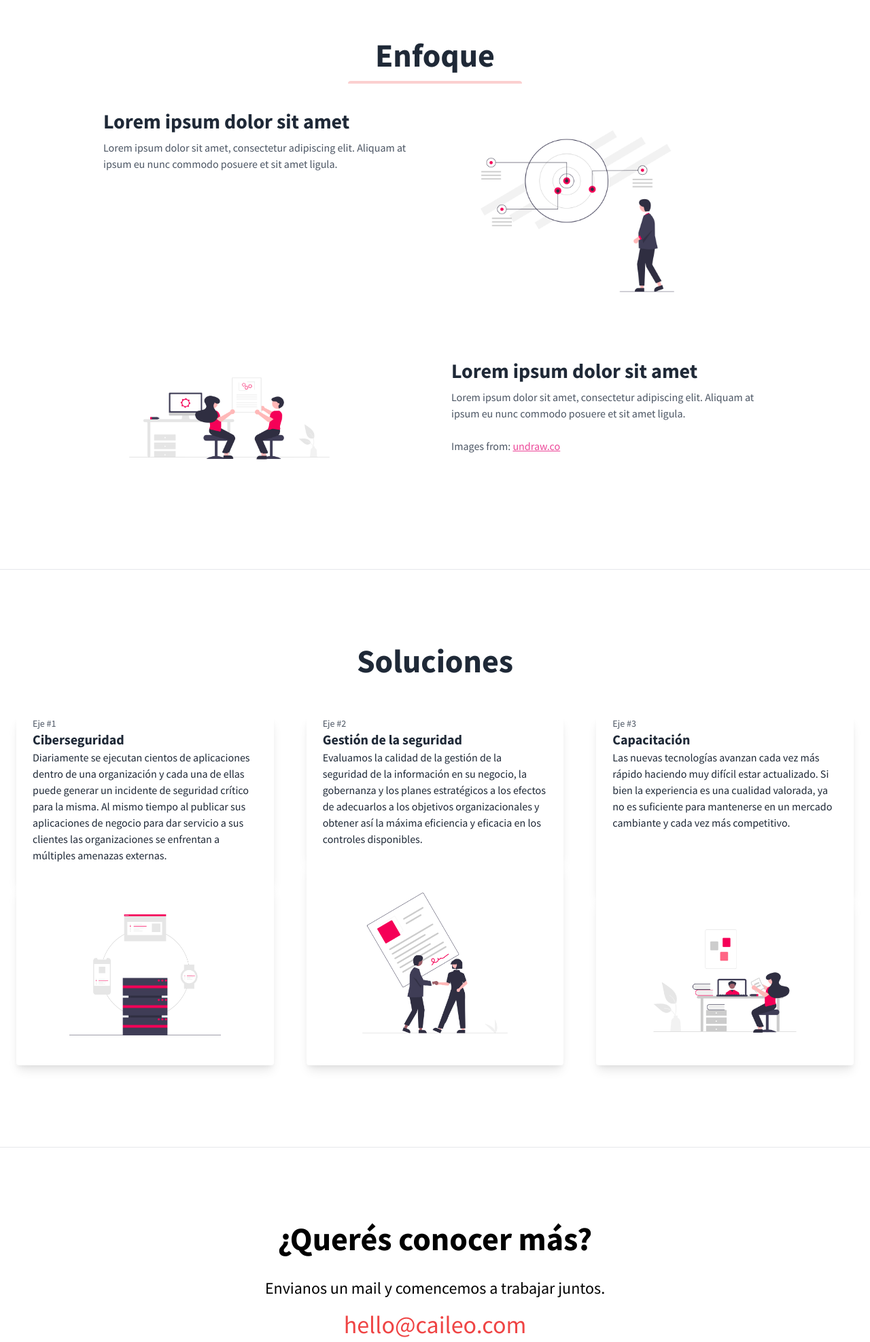
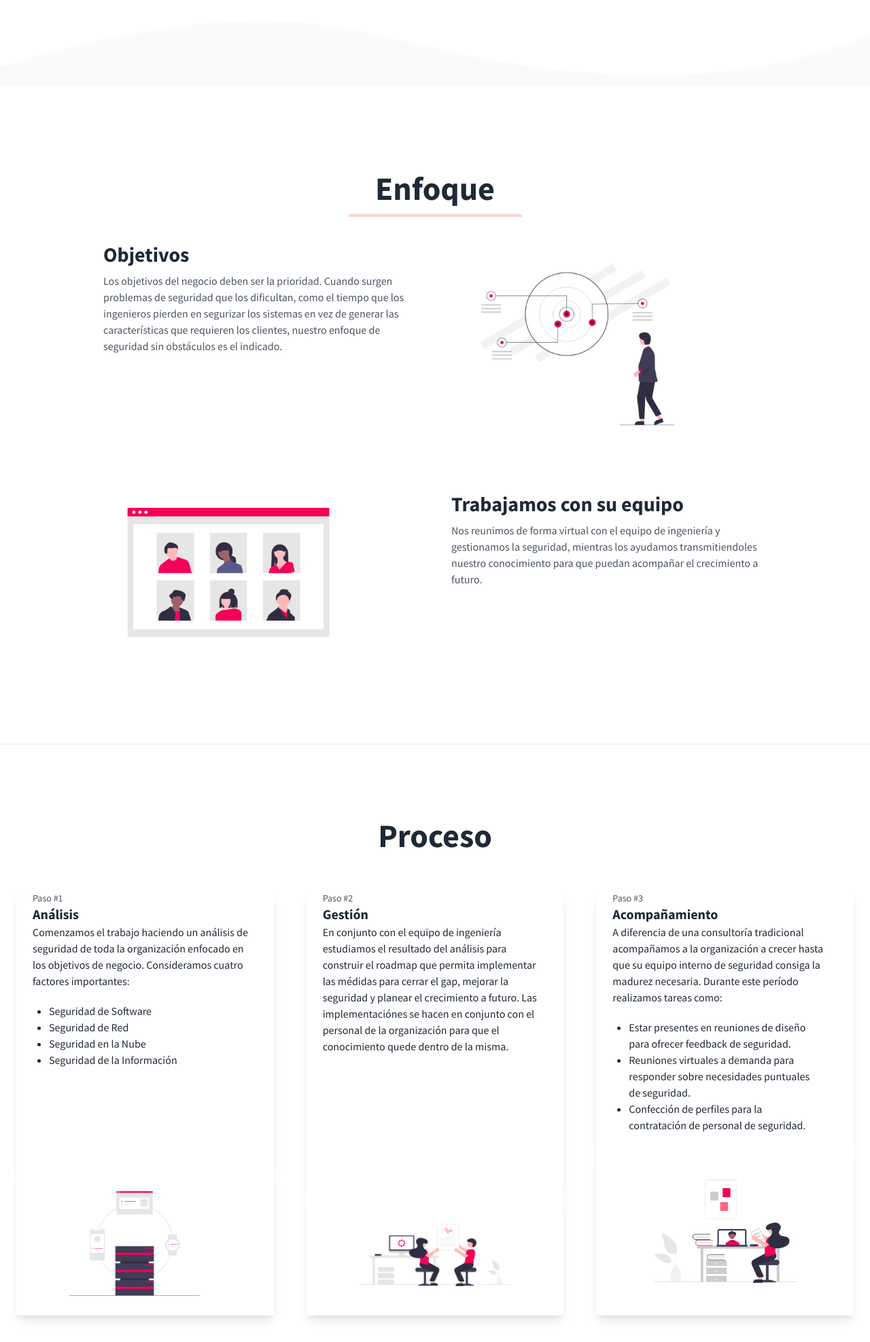
Before and after one commit to Nandolorian/nandolorian.github.io, a plain HTML site: page index.html in a window 1280 px wide. Shown: the part 767-2741 px from the top of the page at 68% size. Drawn offline with nearby package versions, Linux system fonts and the light colour scheme.

Commit message:
Borrador 1.0

```diff
--- a/index.html
+++ b/index.html
@@ -41,7 +41,7 @@
               <a class="inline-block text-xl text-black no-underline hover:text-red-600 hover:text-underline py-2 px-4" href="#two">Enfoque</a>
             </li>
             <li class="mr-3">
-              <a class="inline-block text-xl text-black no-underline hover:text-red-600 hover:text-underline py-2 px-4" href="#three">Soluciones</a>
+              <a class="inline-block text-xl text-black no-underline hover:text-red-600 hover:text-underline py-2 px-4" href="#three">Proceso</a>
             </li>
           </ul>
           <button
@@ -50,7 +50,7 @@
           </button>
         </div>
       </div>
-      <hr class="border-b border-red-900 opacity-25 my-0 py-0" />
+      <hr class="border-b border-red-500 opacity-25 my-0 py-0" />
     </nav>
     <!--Hero-->
     <div class="pt-24">
@@ -75,40 +75,41 @@
           </g>
         </g>
       </svg>
-      <div class="container px-3 mx-auto flex flex-wrap flex-col md:flex-row items-center">
+      <div class="container pb-64 mx-auto flex flex-wrap flex-col md:flex-row items-center">
         <!--Left Col-->
-        <div class="flex flex-col w-full md:w-2/5 justify-center items-start text-center md:text-left">
-          <p class="uppercase tracking-loose w-full text-black">What business are you?</p>
+        <div class="flex flex-col w-full md:w-2/5 justify-center items-start text-center md:text-left pt-16">
           <h1 class="my-4 text-5xl font-bold leading-tight text-black">
-            Main Hero Message to sell yourself!
+            Seguridad sin obstáculos
           </h1>
           <p class="leading-normal text-2xl mb-8 text-black">
-            Sub-hero message, not too long and not too short. Make it just right!!!
+            No somos una consultora de seguridad convencional
           </p>
         </div>
         <!--Right Col-->
         <div class="px-4 w-full md:w-3/5 py-6 text-center">
-          <img class="w-full md:w-4/5 z-50" src="1.png" />
+          <img class="w-full md:w-4/5 z-50" src="caileo.png" />
         </div>
       </div>
     </div>
-    <div class="relative -mt-12 lg:-mt-24">
-      <svg viewBox="0 0 1428 174" version="1.1" xmlns="http://www.w3.org/2000/svg" xmlns:xlink="http://www.w3.org/1999/xlink">
-        <g stroke="none" stroke-width="1" fill="none" fill-rule="evenodd">
-          <g transform="translate(-2.000000, 44.000000)" fill="#FFFFFF" fill-rule="nonzero">
-            <path d="M0,0 C90.7283404,0.927527913 147.912752,27.187927 291.910178,59.9119003 C387.908462,81.7278826 543.605069,89.334785 759,82.7326078 C469.336065,156.254352 216.336065,153.6679 0,74.9732496" opacity="0.100000001"></path>
-            <path
-              d="M100,104.708498 C277.413333,72.2345949 426.147877,52.5246657 546.203633,45.5787101 C666.259389,38.6327546 810.524845,41.7979068 979,55.0741668 C931.069965,56.122511 810.303266,74.8455141 616.699903,111.243176 C423.096539,147.640838 250.863238,145.462612 100,104.708498 Z"
-              opacity="0.100000001"
-            ></path>
-            <path d="M1046,51.6521276 C1130.83045,29.328812 1279.08318,17.607883 1439,40.1656806 L1439,120 C1271.17211,77.9435312 1140.17211,55.1609071 1046,51.6521276 Z" id="Path-4" opacity="0.200000003"></path>
+    <div class="pt-16 -mt-12 lg:-mt-24">
+      <svg class="wave-bottom" viewBox="0 0 1439 147" version="1.1" xmlns="http://www.w3.org/2000/svg" xmlns:xlink="http://www.w3.org/1999/xlink">
+        <g>
+        <g transform="matrix(1,0,0,-1,0,124)" id="g153" fill-rule="evenodd" fill="none">
+        <g id="g151" fill-rule="nonzero">
+        <g id="g139" fill="#f8fafc" class="wave">
+          <path id="path137" d="m1439,70c-56.445,-19.7 -97.445,-32.7 -123,-39c-57.5,-14.176 -110.293,-19.474 -148,-23c-39.289,-3.674 -124.574,-3.525 -189,0c-25.75,1.409 -57.75,4.742 -96,10c-38.878,5.787 -65.545,10.121 -80,13c-27.167,5.41 -75.864,16.77 -91,20c-52.977,11.309 -91.456,22.729 -129,29c-66.475,11.104 -99.475,12.438 -155,14c-49.51,-1.516 -86.177,-3.516 -110,-6c-40.429,-4.217 -87.263,-13.264 -114,-18c-50.371,-8.924 -118.704,-26.257 -205,-52l0,-32l1440,0l0,84z"/>
         </g>
-          <g transform="translate(-4.000000, 76.000000)" fill="#FFFFFF" fill-rule="nonzero">
-            <path
-              d="M0.457,34.035 C57.086,53.198 98.208,65.809 123.822,71.865 C181.454,85.495 234.295,90.29 272.033,93.459 C311.355,96.759 396.635,95.801 461.025,91.663 C486.76,90.01 518.727,86.372 556.926,80.752 C595.747,74.596 622.372,70.008 636.799,66.991 C663.913,61.324 712.501,49.503 727.605,46.128 C780.47,34.317 818.839,22.532 856.324,15.904 C922.689,4.169 955.676,2.522 1011.185,0.432 C1060.705,1.477 1097.39,3.129 1121.236,5.387 C1161.703,9.219 1208.621,17.821 1235.4,22.304 C1285.855,30.748 1354.351,47.432 1440.886,72.354 L1441.191,104.352 L1.121,104.031 L0.457,34.035 Z"
-            ></path>
+        <g id="g149" fill="#ffffff">
+          <g transform="rotate(180 719.5 69.5)" id="g147">
+          <path id="path141" opacity="0.1" d="m0,1c90.72834,0.92753 147.91275,27.18793 291.91018,59.9119c95.99828,21.81598 251.69489,29.42288 467.08982,22.82071c-289.66393,73.52174 -542.66394,70.93529 -759,-7.75936"/>
+          <path id="path143" opacity="0.1" d="m100,105.7085c177.41333,-32.47391 326.14788,-52.18383 446.20363,-59.12979c120.05576,-6.94595 264.32122,-3.7808 432.79637,9.49546c-47.93003,1.04834 -168.69673,19.77134 -362.3001,56.16901c-193.60336,36.39766 -365.83666,34.21943 -516.6999,-6.53468z"/>
+          <path id="path145" opacity="0.2" d="m1046,52.65213c84.8305,-22.32332 233.0832,-34.04425 393,-11.48645l0,79.83432c-167.8279,-42.05647 -298.8279,-64.83909 -393,-68.34787z"/>
         </g>
         </g>
+        </g>
+        </g>
+        </g>
+        </svg>
       </svg>
     </div>
     <section id="two" class="bg-white border-b py-20">
@@ -122,11 +123,10 @@
         <div class="flex flex-wrap">
           <div class="w-5/6 sm:w-1/2 p-6">
             <h3 class="text-3xl text-gray-800 font-bold leading-none mb-3">
-              Lorem ipsum dolor sit amet
+              Objetivos
             </h3>
             <p class="text-gray-600 mb-8">
-              Lorem ipsum dolor sit amet, consectetur adipiscing elit. Aliquam at ipsum eu nunc commodo posuere et sit amet ligula.
-              <br />
+              Los objetivos del negocio deben ser la prioridad. Cuando surgen problemas de seguridad que los dificultan, como el tiempo que los ingenieros pierden en segurizar los sistemas en vez de generar las características que requieren los clientes, nuestro enfoque de seguridad sin obstáculos es el indicado.
               <br />
             </p>
           </div>
@@ -135,21 +135,17 @@
           </div>
         </div>
         <div class="flex flex-wrap flex-col-reverse sm:flex-row">
-          <div class="w-full sm:w-1/2 p-6 mt-6">
-			<img class="w-1/4 md:w-4/5 z-50" src="process.png" />
+          <div class="w-full sm:w-1/2 p-4 mt-6">
+			<img class="w-1/4 md:w-4/5 z-50" src="team.png" />
           </div>
           <div class="w-full sm:w-1/2 p-6 mt-6">
             <div class="align-middle">
               <h3 class="text-3xl text-gray-800 font-bold leading-none mb-3">
-                Lorem ipsum dolor sit amet
+                Trabajamos con su equipo
               </h3>
               <p class="text-gray-600 mb-8">
-                Lorem ipsum dolor sit amet, consectetur adipiscing elit. Aliquam at ipsum eu nunc commodo posuere et sit amet ligula.
+                Nos reunimos de forma virtual con el equipo de ingeniería y gestionamos la seguridad, mientras los ayudamos transmitiendoles nuestro conocimiento para que puedan acompañar el crecimiento a futuro.
                 <br />
-                <br />
-                Images from:
-
-                <a class="text-pink-500 underline" href="https://undraw.co/">undraw.co</a>
               </p>
             </div>
           </div>
@@ -159,7 +155,7 @@
     <section id="three" class="bg-white border-b pt-20 pb-12">
       <div class="container mx-auto flex flex-wrap pt-4 pb-12">
         <h1 class="w-full my-2 text-5xl font-bold leading-tight text-center text-gray-800">
-          Soluciones
+          Proceso
         </h1>
         <div class="w-full mb-4">
           <div class="h-1 mx-auto w-64 opacity-25 my-0 py-0 rounded-t"></div>
@@ -168,18 +164,26 @@
         <div class="w-full md:w-1/3 p-6 flex flex-col flex-grow flex-shrink">
           <div class="flex-1 bg-white rounded-t rounded-b-none overflow-hidden shadow-lg">
               <p class="w-full text-gray-600 text-xs md:text-sm px-6">
-                Eje #1
+                Paso #1
               </p>
               <div class="w-full font-bold text-xl text-gray-800 px-6">
-                Ciberseguridad
+                Análisis
               </div>
               <p class="text-gray-800 text-base px-6 mb-5">
-                Diariamente se ejecutan cientos de aplicaciones dentro de una organización y cada una de ellas puede generar un incidente de seguridad crítico para la misma. Al mismo tiempo al publicar sus aplicaciones de negocio para dar servicio a sus clientes las organizaciones se enfrentan a múltiples amenazas externas.
+                Comenzamos el trabajo haciendo un análisis de seguridad de toda la organización enfocado en los objetivos de negocio. Consideramos cuatro factores importantes:
               </p>
+              <div class="text-gray-800 text-base px-6 mb-5">
+                <ul class="list-disc text-gray-800 text-base px-6 mb-5">
+                  <li>Seguridad de Software</li>
+                  <li>Seguridad de Red</li>
+                  <li>Seguridad en la Nube</li>
+                  <li>Seguridad de la Información</li>
+                </ul>
               </div>
-          <div class="flex-none mt-auto bg-white rounded-b rounded-t-none overflow-hidden shadow-lg p-6">
-            <p class="w-full md:text-sm px-6">
-                <img class="content-center" src="server.png" />
+          </div>
+          <div class="flex-none mt-auto bg-white rounded-b rounded-t-none overflow-hidden shadow-lg p-3">
+            <p class="w-4/5 md:text-sm pl-10">
+                <img src="server.png" />
             </p>
           </div>
         </div>
@@ -188,18 +192,19 @@
         <div class="w-full md:w-1/3 p-6 flex flex-col flex-grow flex-shrink">
           <div class="flex-1 bg-white rounded-t rounded-b-none overflow-hidden shadow-lg">
               <p class="w-full text-gray-600 text-xs md:text-sm px-6">
-                Eje #2
+                Paso #2
               </p>
               <div class="w-full font-bold text-xl text-gray-800 px-6">
-                Gestión de la seguridad
+                Gestión
               </div>
               <p class="text-gray-800 text-base px-6 mb-5">
-                Evaluamos la calidad de la gestión de la seguridad de la información en su negocio, la gobernanza y los planes estratégicos a los efectos de adecuarlos a los objetivos organizacionales y obtener así la máxima eficiencia y eficacia en los controles disponibles.
+                En conjunto con el equipo de ingeniería estudiamos el resultado del análisis para construir el roadmap que permita implementar las médidas para cerrar el gap, mejorar la seguridad y planear el crecimiento a futuro.
+                Las implementaciónes se hacen en conjunto con el personal de la organización para que el conocimiento quede dentro de la misma.
               </p>
           </div>
           <div class="flex-none mt-auto bg-white rounded-b rounded-t-none overflow-hidden shadow-lg p-6">
             <p class="w-full md:text-sm px-6">
-                <img class="content-center" src="compliance.png" />
+                <img class="content-center" src="process.png" />
             </p>
           </div>
         </div>
@@ -208,14 +213,21 @@
         <div class="w-full md:w-1/3 p-6 flex flex-col flex-grow flex-shrink">
           <div class="flex-1 bg-white rounded-t rounded-b-none overflow-hidden shadow-lg">
               <p class="w-full text-gray-600 text-xs md:text-sm px-6">
-                Eje #3
+                Paso #3
               </p>
               <div class="w-full font-bold text-xl text-gray-800 px-6">
-                Capacitación
+                Acompañamiento
               </div>
               <p class="text-gray-800 text-base px-6 mb-5">
-               Las nuevas tecnologías avanzan cada vez más rápido haciendo muy difícil estar actualizado. Si bien la experiencia es una cualidad valorada, ya no es suficiente para mantenerse en un mercado cambiante y cada vez más competitivo.
+               A diferencia de una consultoría tradicional acompañamos a la organización a crecer hasta que su equipo interno de seguridad consiga la madurez necesaria. Durante este período realizamos tareas como:
               </p>
+              <div class="text-gray-800 text-base px-6 mb-5">
+                <ul class="list-disc text-gray-800 text-base px-6 mb-5">
+                  <li>Estar presentes en reuniones de diseño para ofrecer feedback de seguridad.</li>
+                  <li>Reuniones virtuales a demanda para responder sobre necesidades puntuales de seguridad.</li>
+                  <li>Confección de perfiles para la contratación de personal de seguridad.</li>
+                </ul>
+              </div>
           </div>
          <div class="flex-none mt-auto bg-white rounded-b rounded-t-none overflow-hidden shadow-lg p-6">
             <p class="w-full md:text-sm px-6">
@@ -234,7 +246,7 @@
         <div class="h-1 mx-auto bg-white w-1/6 opacity-25 my-0 py-0 rounded-t text-black"></div>
       </div>
       <h4 class="my-4 text-2xl leading-tight text-black">
-        Envianos un mail y comencemos a trabajar juntos.
+        Somos flexibles, contactanos y empecemos a charlar.
       </h4>
 	  <SCRIPT TYPE="text/javascript">
 								emailE='caileo.com'
@@ -284,26 +296,6 @@
         </div>
       </div>
     </footer>
-	<!--
-<footer>
-	<div class="w-full bg-black text-white">
-    <div class="xl:px-40 pb-10 lg:px-20 md:px-10 sm:px-5 px-10">
-        <div class="w-full pt-10 flex flex-col sm:flex-row space-y-2 justify-start">
-            <div class="w-full sm:w-2/5 pr-6 flex flex-col space-y-4">
-				<img class="w-1/4" src="caileof.png" />
-                <p class="text-s opacity-75">Seguridad sin obstáculos</p>
-            </div>
-            <div class="w-full sm:w-1/5 flex flex-row space-y-4">
-                <a class="opacity-60">Disclaimer</a>
-                <a class="opacity-60">Privacy Policy</a>
-                <a class="opacity-60">Terms of Service</a>
-            </div>
-        </div>
-        <div class="opacity-75 pt-2">
-            <p>© 2021 Caileo</p>
-        </div>
-    </div>
-</footer>
 
 	-->
     <!-- jQuery if you need it
```
Also changed, not shown: compliance.png (deleted), favicon.ico (added), team.png (added). Lines whose indentation alone changed are shown as unchanged.
